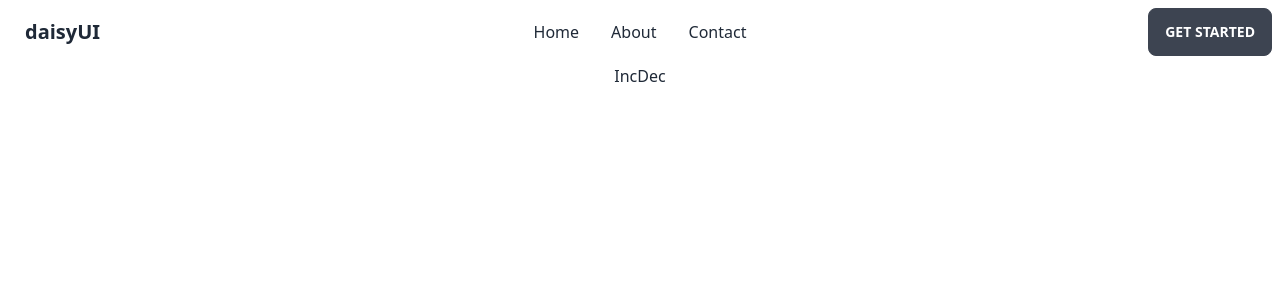
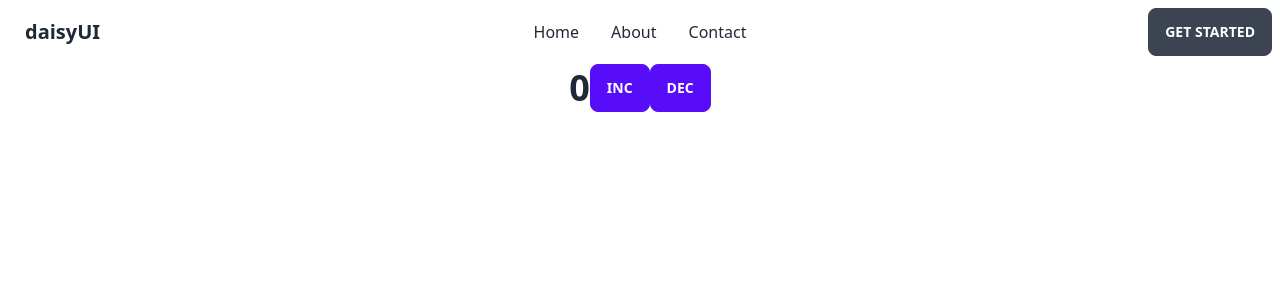
Before and after one commit to Azharul-Raj/explore-redux, a React (Vite) app: page / in a window 1280 px wide. Shown: the top 300 px of the page. Built offline with nearby package versions, Linux system fonts and the light colour scheme.

Commit message:
counter added

```diff
--- a/src/components/HomePage.jsx
+++ b/src/components/HomePage.jsx
@@ -1,8 +1,16 @@
 import { configureStore } from '@reduxjs/toolkit';
 import React from 'react';
+import { useDispatch, useSelector } from 'react-redux';
+import counterReducer, { decrement, increment } from '../features/counter/CounterSlice';
 
-export const store = configureStore({ reducer: {} });
+export const store = configureStore({
+  reducer: {
+    counter:counterReducer
+  }
+});
 const HomePage = () => {
+  const count = useSelector((state) => state.counter.value)
+    const dispatch = useDispatch()
   // const counterReducer = () => {
   //   console.log('here');
   // }
@@ -10,9 +18,9 @@ const HomePage = () => {
   return (
     <>
       <div className='flex justify-center items-center '>
-        <h2></h2>
-        <button>Inc</button>
-        <button>Dec</button>
+        <h2 className='text-4xl font-bold'>{ count}</h2>
+        <button className='btn btn-primary' onClick={()=>dispatch(increment())}>Inc</button>
+        <button className='btn btn-primary' onClick={()=>dispatch(decrement())}>Dec</button>
         </div>
   </>
         );
--- /dev/null
+++ b/src/features/counter/CounterSlice.jsx
@@ -0,0 +1,30 @@
+import { createSlice } from '@reduxjs/toolkit'
+
+const initialState = {
+  value: 0,
+}
+
+export const counterSlice = createSlice({
+  name: 'counter',
+  initialState,
+  reducers: {
+    increment: (state) => {
+      // Redux Toolkit allows us to write "mutating" logic in reducers. It
+      // doesn't actually mutate the state because it uses the Immer library,
+      // which detects changes to a "draft state" and produces a brand new
+      // immutable state based off those changes
+      state.value += 1
+    },
+    decrement: (state) => {
+      state.value -= 1
+    },
+    incrementByAmount: (state, action) => {
+      state.value += action.payload
+    },
+  },
+})
+
+// Action creators are generated for each case reducer function
+export const { increment, decrement, incrementByAmount } = counterSlice.actions
+
+export default counterSlice.reducer
```
